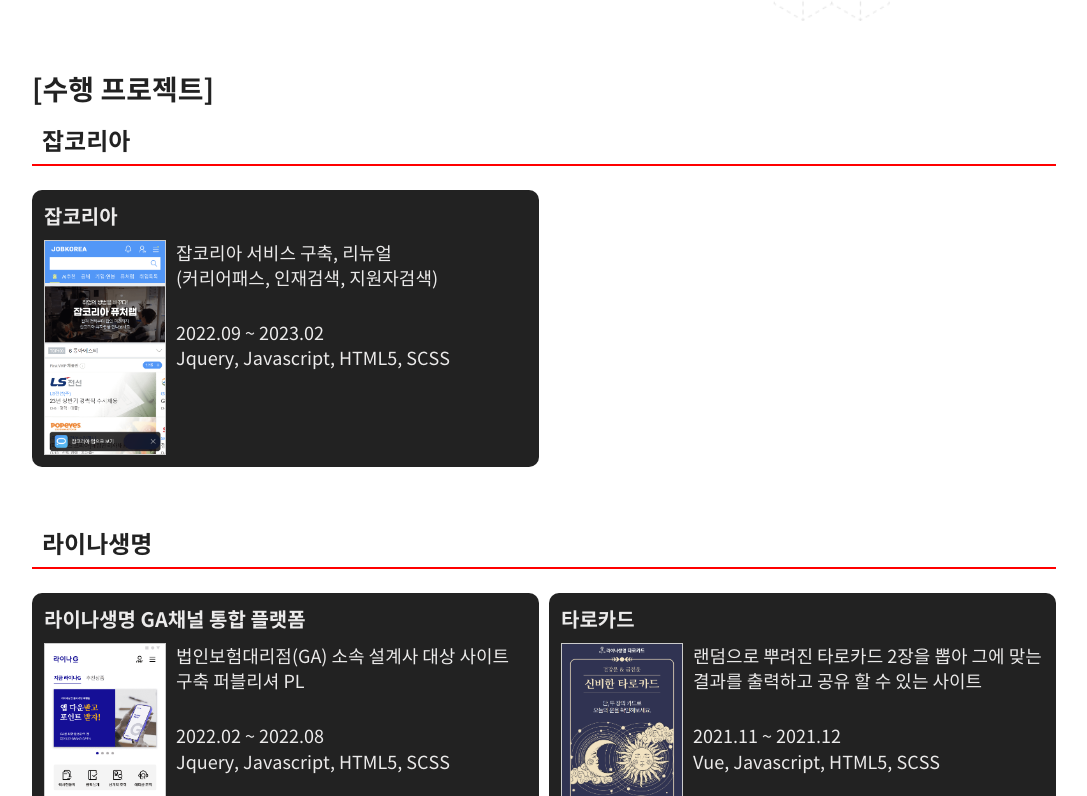
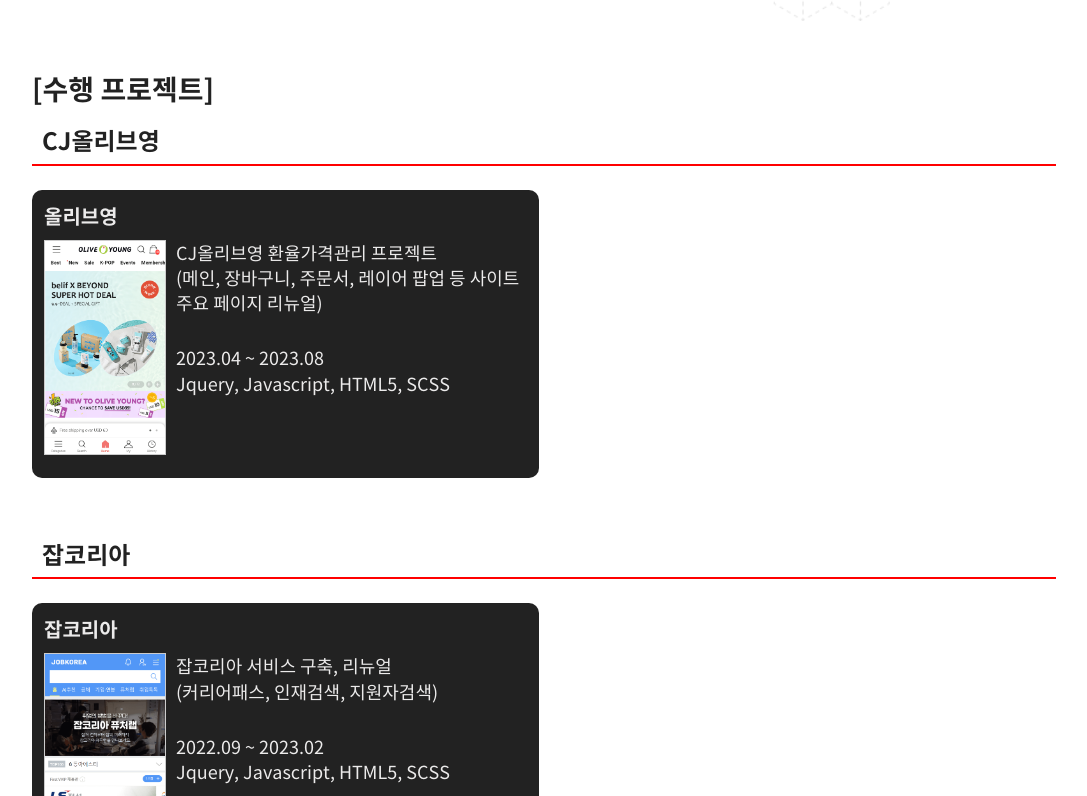
Before and after one commit to kei5693/my-portfolio, a React (Create React App) app: page / in a window 1280 px wide. Shown: the part 624-1420 px from the top of the page, without its empty margins (96-1183 px from the left). Built offline with nearby package versions, Linux system fonts and the light colour scheme.

Commit message:
올리브영 추가

```diff
--- a/package.json
+++ b/package.json
@@ -6,6 +6,7 @@
     "@testing-library/jest-dom": "^5.16.4",
     "@testing-library/react": "^13.3.0",
     "@testing-library/user-event": "^13.5.0",
+    "node-sass": "^8.0.0",
     "react": "^18.1.0",
     "react-dom": "^18.1.0",
     "react-scripts": "5.0.1",
@@ -38,7 +39,10 @@
     ]
   },
   "devDependencies": {
-    "gh-pages": "^4.0.0"
+    "gh-pages": "^4.0.0",
+    "sass": "^1.64.1",
+    "sass-loader": "^13.3.2",
+    "webpack": "^5.88.2"
   },
   "homepage": "http://kei5693.github.io/my-portfolio/"
 }
--- a/src/assets/css/app.css
+++ b/src/assets/css/app.css
@@ -200,6 +200,9 @@
 #container .projectList > div > ul > li.horizontal .text > .linkArea {
   position: static;
 }
+#container .projectList > div > ul > li .inner .text .linkArea.hidden {
+  display: none;
+}
 
 #container .careerDesc {
   margin-top: 8rem;
@@ -315,9 +318,6 @@
     bottom: 1.2rem;
     width: calc(100% - 2.4rem);
   }
-  #container .projectList > div > ul > li .inner .text .linkArea.hidden {
-    display: none;
-  }
   #container .projectList > div.kyobo > ul {
     position: relative;
     grid-template-columns: repeat(3, 1fr);
--- a/src/assets/data/career.json
+++ b/src/assets/data/career.json
@@ -78,5 +78,15 @@
     "work":       "잡코리아 서비스 구축, 리뉴얼(커리어패스, 인재검색, 지원자검색)",
     "client":     "",
     "skill":      "Jquery, Javascript, HTML5, CSS3"
+  },
+  {
+    "id":         "9",
+    "name":       "CJ올리브영",
+    "department": "UIT",
+    "position":   "프리랜서",
+    "period":     "2023.04 ~ 2023.08",
+    "work":       "CJ올리브영 환율가격관리 프로젝트(메인, 장바구니, 주문서, 레이어 팝업 등 사이트 주요 페이지 리뉴얼)",
+    "client":     "",
+    "skill":      "Jquery, Javascript, HTML5, CSS3"
   }
 ]
--- a/src/assets/data/project.json
+++ b/src/assets/data/project.json
@@ -1,4 +1,21 @@
 [
+  {
+    "client": "CJ올리브영",
+    "className": "jobkorea",
+    "project": [
+      {
+        "id":       "1",
+        "title":    "올리브영",
+        "git":      "",
+        "dist":     "https://global.oliveyoung.com/",
+        "img":      "/image/oliveyoung.png",
+        "imgType":  "vertical",
+        "period":   "2023.04 ~ 2023.08",
+        "comment":  "CJ올리브영 환율가격관리 프로젝트\n(메인, 장바구니, 주문서, 레이어 팝업 등 사이트 주요 페이지 리뉴얼)",
+        "skill":    "Jquery, Javascript, HTML5, SCSS"
+      }
+    ]
+  },
   {
     "client": "잡코리아",
     "className": "jobkorea",
```
Also changed, not shown: public/image/oliveyoung.png (added), 1 other file (tests, documents, lock files or other folders).
